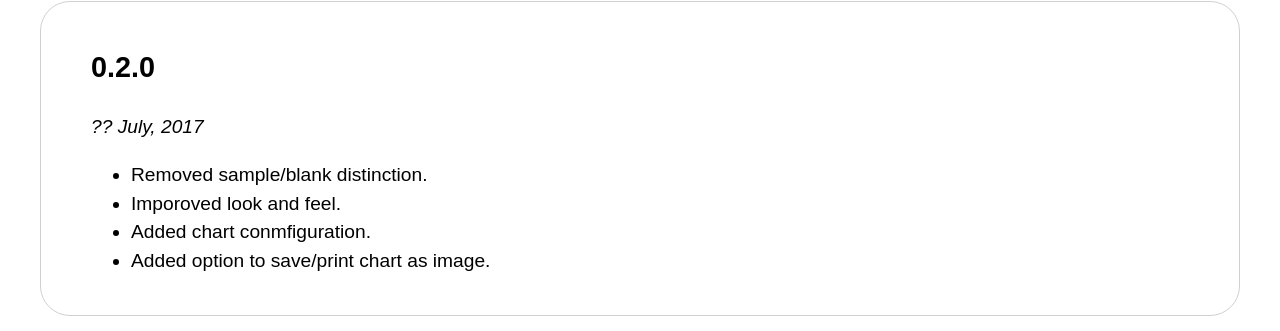
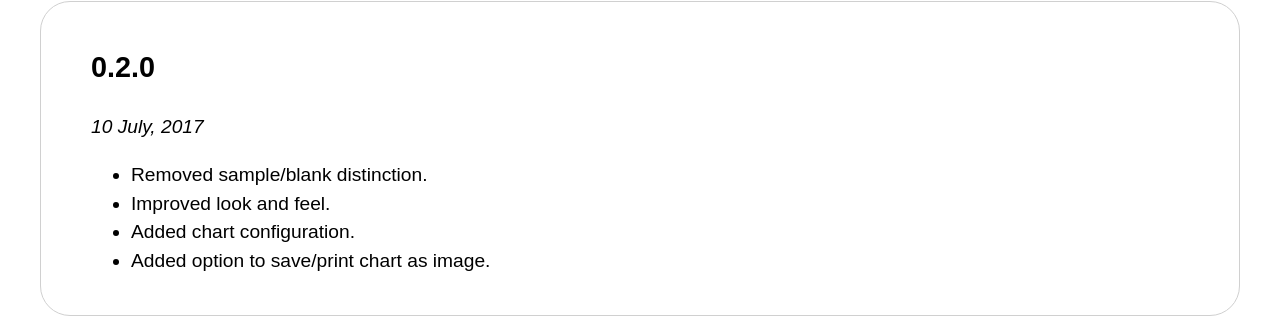
Before and after one commit to samirelanduk/CDtool, a Django app: template home/templates/changelog.html in a window 1280 px wide. Shown: the part 184-515 px from the top of the page. Run offline with Django 3.2, Linux system fonts and the light colour scheme; the template is opened without the code that fills it, so the values that code supplies are empty; some web fonts are replaced.

Commit message:
Changelog typos

```diff
--- a/home/templates/changelog.html
+++ b/home/templates/changelog.html
@@ -15,11 +15,11 @@
 <div class="release">
   <h2><a href="https://github.com/samirelanduk/CDtool/tree/v0.2"
      target="_blank">0.2.0</a></h2>
-  <div class="release-date">?? July, 2017</div>
+  <div class="release-date">10 July, 2017</div>
   <ul>
     <li>Removed sample/blank distinction.</li>
-    <li>Imporoved look and feel.</li>
-    <li>Added chart conmfiguration.</li>
+    <li>Improved look and feel.</li>
+    <li>Added chart configuration.</li>
     <li>Added option to save/print chart as image.</li>
   </ul>
 </div>
```
